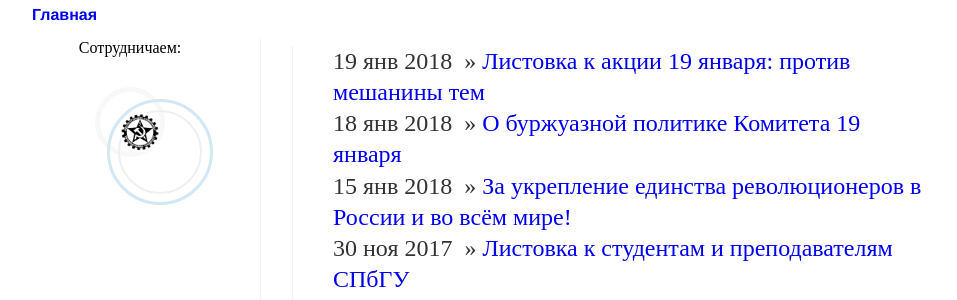
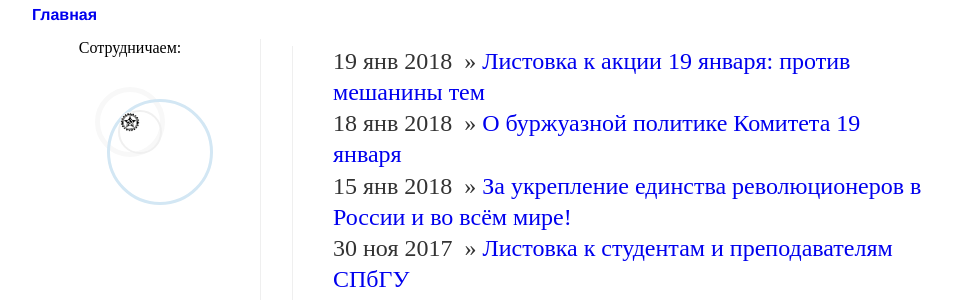
Before and after one commit to mgkp/mgkp.github.io, a Jekyll site: the page built from index.html, in a window 1280 px wide. Shown: the part 221-521 px from the top of the page, without its empty margins (160-1117 px from the left). Built offline with Jekyll 4.4.1, drawn with Linux system fonts in a browser that asks for light colours.

Commit message:
sidebar left

```diff
--- a/css/main.css
+++ b/css/main.css
@@ -85,8 +85,8 @@ main {
 
 			.img_container {
 				border-radius:50%;
-				width:80px;
-        height:80px;
+				width:40px;
+        height:40px;
         border:2px solid #f0f0f0;
         margin-left: 8px;
         margin-top: 8px;
```
